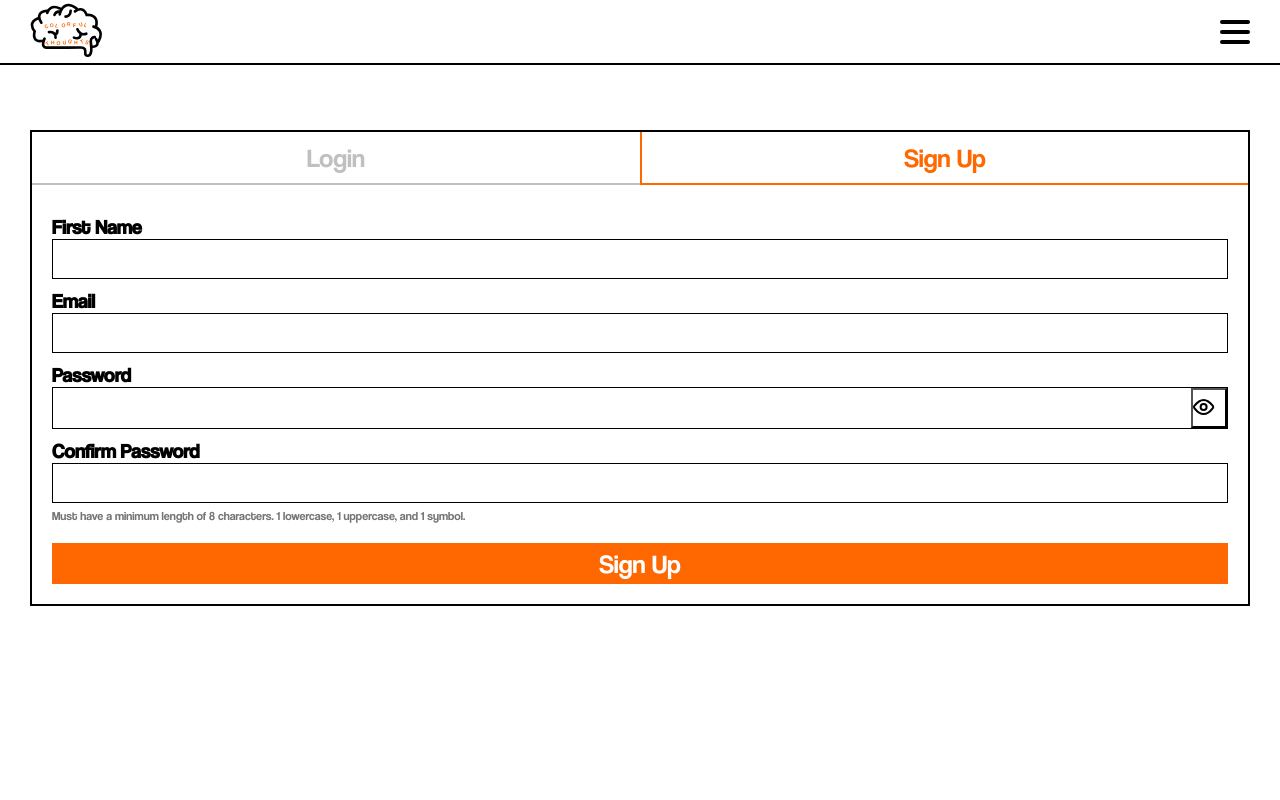
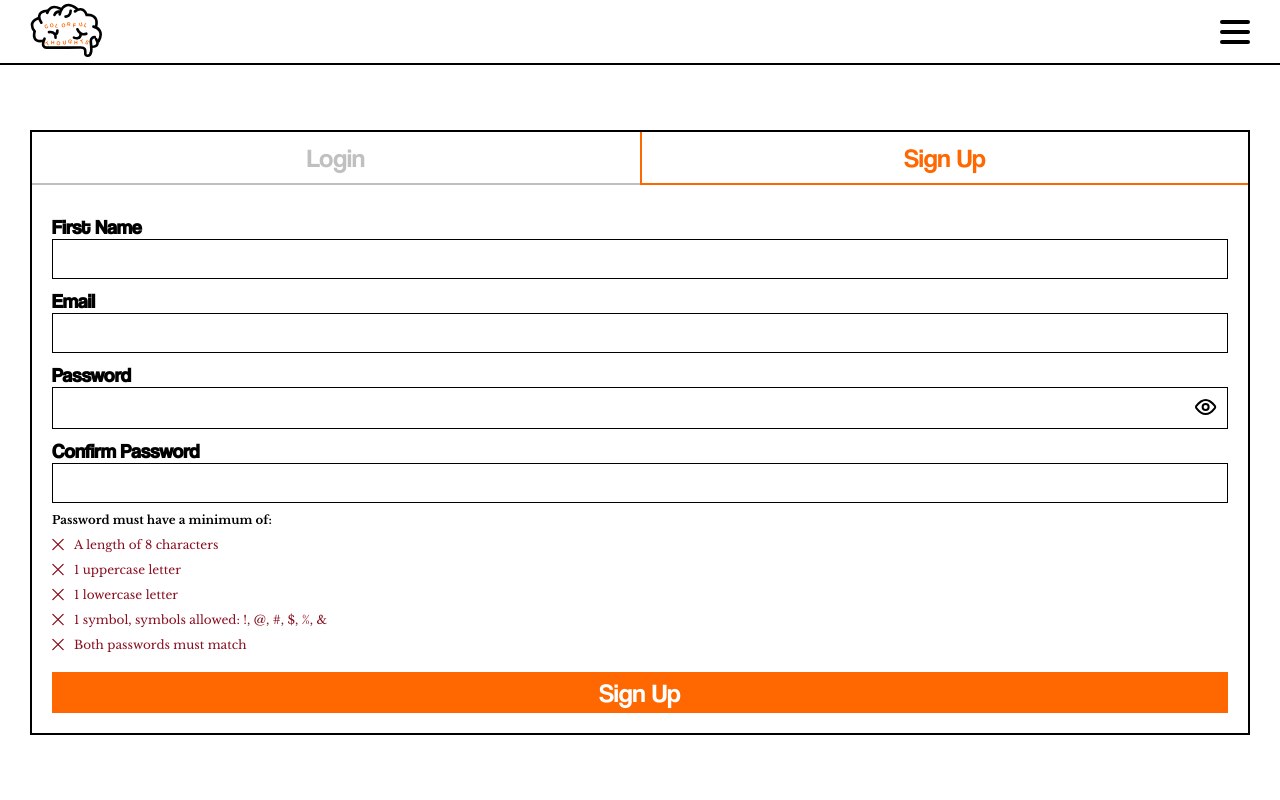
Before and after one commit to aljayy/colorful-thoughts, a React (Create React App) app: page /signup in a window 1280 px wide. Shown: the top 800 px of the page. Built offline with nearby package versions, Linux system fonts and the light colour scheme; no server answers.

Commit message:
feat: add password verification

```diff
--- a/src/components/Account/SignUpForm.jsx
+++ b/src/components/Account/SignUpForm.jsx
@@ -1,41 +1,210 @@
-import React from "react";
+import React, { useEffect, useRef, useState } from "react";
 import { Link } from "react-router-dom";
 import styles from "./SignUpForm.module.scss";
+// Image imports
 import view from "../../images/view.svg";
+import hide from "../../images/hide.svg";
+import valid from "../../images/valid.svg";
+import invalid from "../../images/invalid.svg";
 
 function SignUpForm() {
+  const passwordRef = useRef();
+  const confirmPasswordRef = useRef();
+  // Toggle the eye slash to view password or not
+  const [viewPassword, setViewPassword] = useState(true);
+  // Password Validating
+  const [password, setPassword] = useState("");
+  const [confirmPassword, setConfirmPassword] = useState("");
+  const [passwordRequirements, setPasswordRequirements] = useState({
+    passwordsMatch: false,
+    passwordLength: false,
+    passwordLowerCase: false,
+    passwordUpperCase: false,
+    passwordSymbol: false,
+  });
+
+  function toggleViewPassword(e) {
+    e.preventDefault();
+    setViewPassword((viewPassword) => !viewPassword);
+  }
+
+  useEffect(() => {
+    const lowerCaseLetters = /[a-z]/g;
+    const upperCaseLetters = /[A-Z]/g;
+    const symbol = /[!@$#%&]/g;
+
+    const timer = setTimeout(() => {
+      if (password === confirmPassword && password.length > 0) {
+        setPasswordRequirements((prevState) => {
+          return { ...prevState, passwordsMatch: true };
+        });
+      } else if (password !== confirmPassword) {
+        setPasswordRequirements((prevState) => {
+          return { ...prevState, passwordsMatch: false };
+        });
+      }
+
+      if (password.length >= 8) {
+        setPasswordRequirements((prevState) => {
+          return { ...prevState, passwordLength: true };
+        });
+      } else if (password.length < 8) {
+        setPasswordRequirements((prevState) => {
+          return { ...prevState, passwordLength: false };
+        });
+      }
+
+      if (password.match(upperCaseLetters)) {
+        setPasswordRequirements((prevState) => {
+          return { ...prevState, passwordUpperCase: true };
+        });
+      } else if (!password.match(upperCaseLetters)) {
+        setPasswordRequirements((prevState) => {
+          return { ...prevState, passwordUpperCase: false };
+        });
+      }
+
+      if (password.match(lowerCaseLetters)) {
+        setPasswordRequirements((prevState) => {
+          return { ...prevState, passwordLowerCase: true };
+        });
+      } else if (!password.match(lowerCaseLetters)) {
+        setPasswordRequirements((prevState) => {
+          return { ...prevState, passwordLowerCase: false };
+        });
+      }
+
+      if (password.match(symbol)) {
+        setPasswordRequirements((prevState) => {
+          return { ...prevState, passwordSymbol: true };
+        });
+      } else if (!password.match(symbol)) {
+        setPasswordRequirements((prevState) => {
+          return { ...prevState, passwordSymbol: false };
+        });
+      }
+    }, 500);
+
+    return () => {
+      clearTimeout(timer);
+    };
+  }, [password, confirmPassword]);
+
   return (
     <div className={styles.wrapper}>
       <form>
+        {/* Client Account Creation Options */}
         <div>
           <Link to="/login">
-            <button className={`${styles.register} ${styles.inactive}`}>
+            <button className={`${styles["sign-up"]} ${styles.inactive}`}>
               Login
             </button>
           </Link>
-          <button className={styles.register}>Sign Up</button>
+          <button className={styles["sign-up"]}>Sign Up</button>
         </div>
-        <div className={styles.input}>
-          <div>
-            <h2>First Name</h2>
-            <input></input>
-            <h2>Email</h2>
-            <input></input>
-            <h2>Password</h2>
-            <div className={styles.password}>
-              <input></input>
-              <button>
-                <img src={view} />
-              </button>
-            </div>
-            <h2>Confirm Password</h2>
-            <input></input>
+        {/* Customer Input */}
+        <div className={styles["customer-info"]}>
+          <div className={styles["error-styling"]}>
+            <h2 className={styles.titles}>First Name</h2>
+            <p>A name is required.</p>
           </div>
-          <p>
-            Must have a minimum length of 8 characters. 1 lowercase, 1
-            uppercase, and 1 symbol.
-          </p>
-          <button className={styles.signup}>Sign Up</button>
+          <input type="text"></input>
+          <div className={styles["error-styling"]}>
+            <h2 className={styles.titles}>Email</h2>
+            <p>An email is required.</p>
+          </div>
+          <input type="email"></input>
+          <h2 className={styles.titles}>Password</h2>
+          <div className={styles.password}>
+            <input
+              onChange={() => {
+                setPassword(passwordRef.current.value);
+              }}
+              ref={passwordRef}
+              type={viewPassword ? "text" : "password"}
+            ></input>
+            <button onClick={toggleViewPassword}>
+              <img
+                src={viewPassword ? view : hide}
+                alt={"View your password"}
+              />
+            </button>
+          </div>
+          <h2 className={styles.titles}>Confirm Password</h2>
+          <input
+            onChange={() => {
+              setConfirmPassword(confirmPasswordRef.current.value);
+            }}
+            ref={confirmPasswordRef}
+            type={viewPassword ? "text" : "password"}
+          ></input>
+          <h3>Password must have a minimum of:</h3>
+          <div className={styles.requirements}>
+            <img
+              src={passwordRequirements.passwordLength ? valid : invalid}
+              alt={"Shows if requirements are met"}
+            />
+            <p
+              className={
+                passwordRequirements.passwordLength ? styles.valid : ""
+              }
+            >
+              A length of 8 characters
+            </p>
+          </div>
+          <div className={styles.requirements}>
+            <img
+              src={passwordRequirements.passwordUpperCase ? valid : invalid}
+              alt={"Shows if requirements are met"}
+            />
+            <p
+              className={
+                passwordRequirements.passwordUpperCase ? styles.valid : ""
+              }
+            >
+              1 uppercase letter
+            </p>
+          </div>
+          <div className={styles.requirements}>
+            <img
+              src={passwordRequirements.passwordLowerCase ? valid : invalid}
+              alt={"Shows if requirements are met"}
+            />
+            <p
+              className={
+                passwordRequirements.passwordLowerCase ? styles.valid : ""
+              }
+            >
+              1 lowercase letter
+            </p>
+          </div>
+          <div className={styles.requirements}>
+            <img
+              src={passwordRequirements.passwordSymbol ? valid : invalid}
+              alt={"Shows if requirements are met"}
+            />
+            <p
+              className={
+                passwordRequirements.passwordSymbol ? styles.valid : ""
+              }
+            >
+              1 symbol, symbols allowed: !, @, #, $, %, &
+            </p>
+          </div>
+          <div className={styles.requirements}>
+            <img
+              src={passwordRequirements.passwordsMatch ? valid : invalid}
+              alt={"Shows if requirements are met"}
+            />
+            <p
+              className={
+                passwordRequirements.passwordsMatch ? styles.valid : ""
+              }
+            >
+              Both passwords must match
+            </p>
+          </div>
+          <button className={styles.submit}>Sign Up</button>
         </div>
       </form>
     </div>
--- a/src/components/Account/SignUpForm.module.scss
+++ b/src/components/Account/SignUpForm.module.scss
@@ -4,10 +4,11 @@
 
   form {
     border: 2px solid black;
+    font-family: "Coolvetica";
     margin: 0 3rem;
 
     div {
-      .register {
+      .sign-up {
         background-color: white;
         border: none;
         border-bottom: 2px solid #ff6700;
@@ -26,14 +27,8 @@
       }
     }
 
-    .input {
+    .customer-info {
       padding: 2rem;
-
-      div {
-        h2 {
-          font-size: 2rem;
-          margin-top: 1rem;
-        }
 
       input {
         border: 1px solid black;
@@ -53,25 +48,45 @@
       .password {
         display: flex;
         border: 1px solid black;
+        align-items: center;
 
         input {
           border: none;
         }
 
         button {
+          border: none;
           background-color: white;
           padding-right: 1rem;
         }
       }
+
+      h3 {
+        font-family: "Libre Baskerville";
+        margin-top: 1rem;
+      }
+
+      .requirements {
+        display: flex;
+        margin-top: 1rem;
+
+        img {
+          width: 1.2rem;
         }
 
         p {
-        color: #757575;
+          color: #880d1e;
+          font-family: "Libre Baskerville";
           font-size: 1.2rem;
-        margin-top: 0.5rem;
+          margin-left: 1rem;
         }
 
-      .signup {
+        .valid {
+          color: #4ecb71;
+        }
+      }
+
+      .submit {
         background-color: #ff6700;
         border: none;
         color: white;
@@ -84,3 +99,20 @@
     }
   }
 }
+
+.titles {
+  font-size: 2rem;
+  margin-top: 1rem;
+}
+
+.error-styling {
+  display: flex;
+  align-items: flex-end;
+  justify-content: space-between;
+
+  p {
+    color: #880d1e;
+    display: none;
+    font-size: 1.2rem;
+  }
+}
```
Also changed, not shown: src/images/invalid.svg (added), src/images/valid.svg (added). Lines whose indentation alone changed are shown as unchanged.
